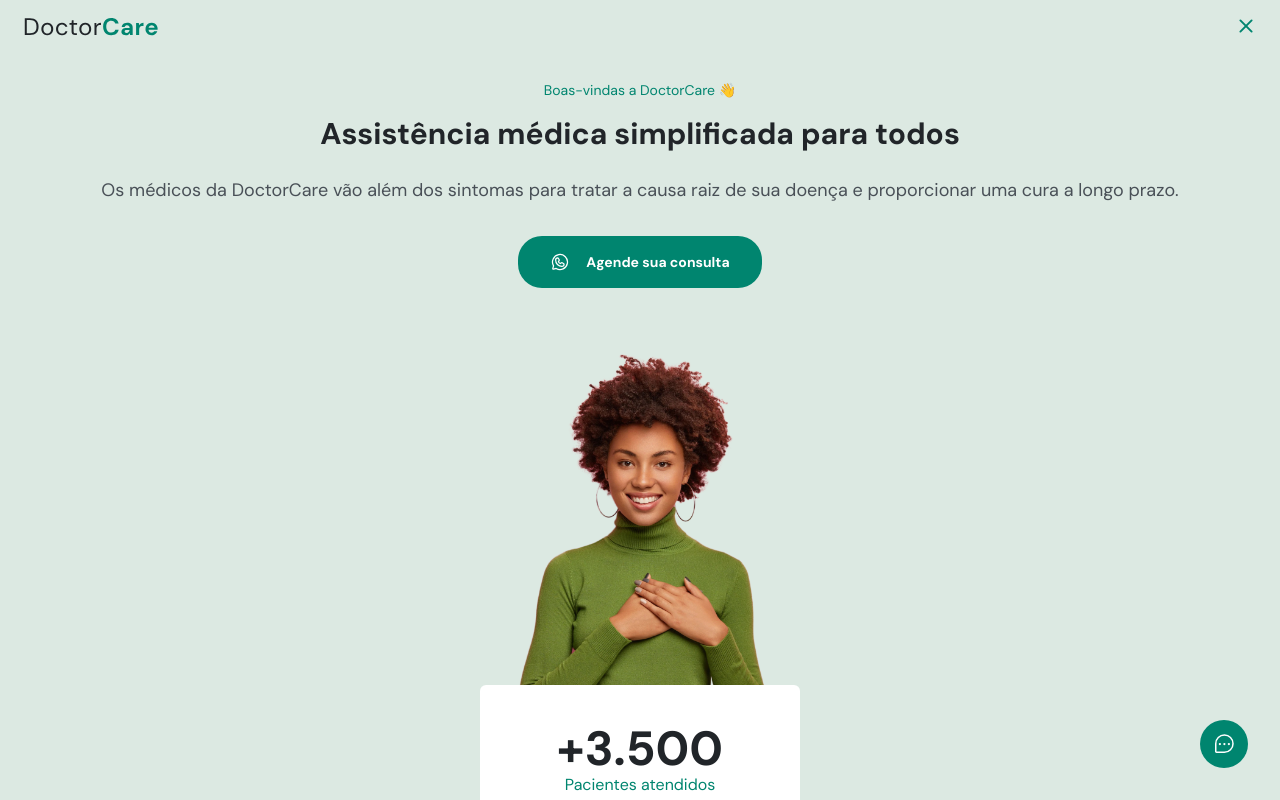
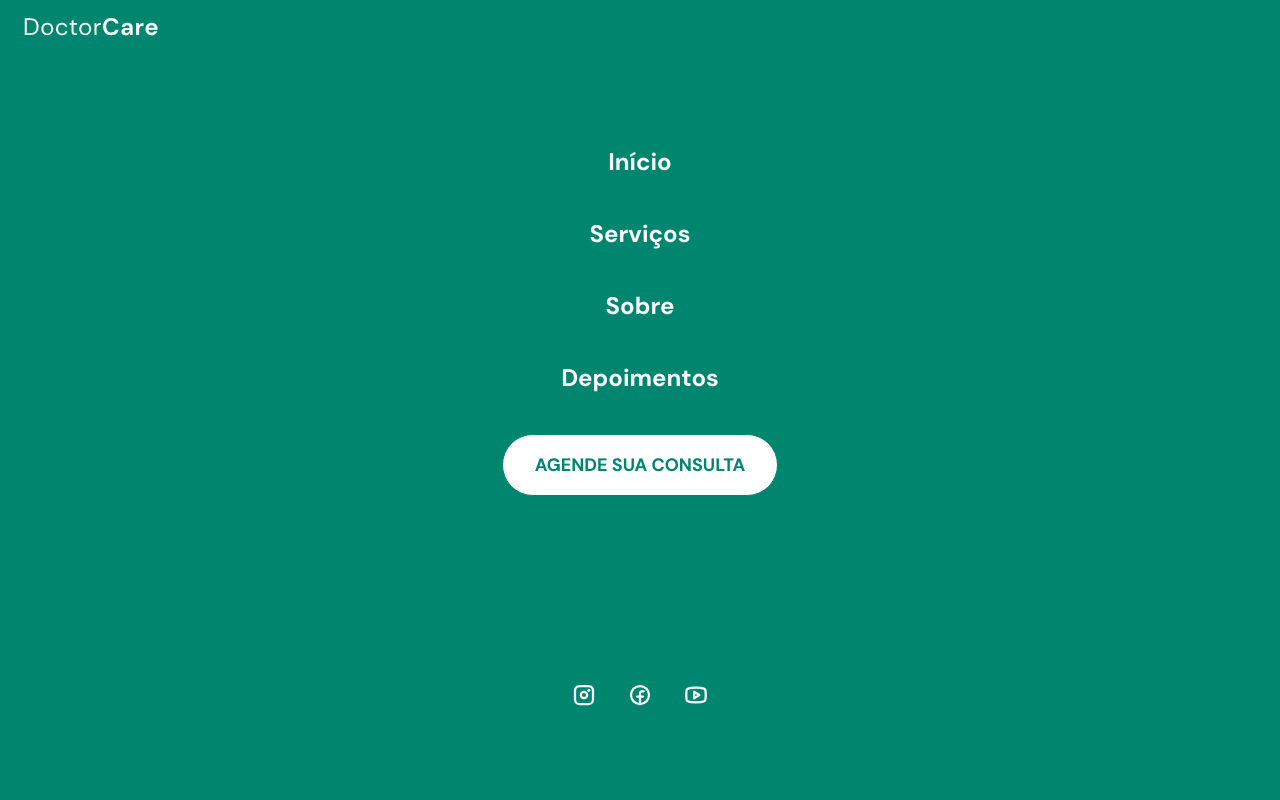
Before and after one commit to BrunoBecoski/NLW-8-Return-Impulse, a React (Vite) app in the folder web/: page / in a window 1280 px wide. Both pictures are taken after a click on the button 1246 px from the left and 26 px from the top of the page. Shown: the top 800 px of the page. Built offline with nearby package versions, Linux system fonts and the light colour scheme; no server answers.

Commit message:
Criação do componente Button

```diff
--- a/web/src/App.tsx
+++ b/web/src/App.tsx
@@ -1,13 +1,22 @@
+import { useState } from 'react';
+
 import { NavBar } from './components/NavBar';
 import { Header } from './components/Header';
 import { Widget } from './components/Widget';
 
 export function App() {
+  const [menuIsOpen, setMenuIsOpen] = useState(false);
+
  return (
     <div>
-      <NavBar />
-      <Header />
-      <Widget />
+      <NavBar menuIsOpen={menuIsOpen} setMenuIsOpen={setMenuIsOpen}/>
+      {
+        !menuIsOpen &&
+        <>
+          <Header />
+          <Widget />
+        </>
+      }
     </div>
   );
 }
--- /dev/null
+++ b/web/src/components/Button.tsx
@@ -0,0 +1,42 @@
+interface ButtonProps extends React.ButtonHTMLAttributes<HTMLButtonElement> {
+  onSurface?: boolean;
+}
+
+export function Button({
+  onSurface = false,
+  children,
+  className,
+  ...rest
+}: ButtonProps) {
+  if(onSurface) {
+    return (
+      <button
+        className={`
+          py-4 px-8 rounded-full
+          font-bold text-lg uppercase
+        bg-brand-50 text-brand-500 border-[1px] border-brand-500
+        hover:bg-brand-500 hover:text-brand-50 hover:border-brand-50 transition-colors
+          ${className}
+        `}
+        {...rest}
+      >
+        {children}
+      </button>
+    );
+  } else {
+    return (
+      <button
+        className={`
+          flex items-center justify-center gap-4 py-4 px-8 rounded-full
+          font-bold text-sm uppercase
+        bg-brand-500 text-brand-50
+        hover:bg-brand-900 transition-colors
+          ${className}
+        `}
+        {...rest}
+      >
+        {children}
+      </button>
+    );
+  }
+}
--- a/web/src/components/Header.tsx
+++ b/web/src/components/Header.tsx
@@ -1,20 +1,21 @@
 import { WhatsappLogo } from 'phosphor-react';
+
+import { Button } from './Button';
 
 import womanImageUrl from '../assets/woman.png';
 
 export function Header() {
   return (
-    <header className="text-center bg-brand-200 h-[64rem] px-6 pt-10">
-        <div>
-          <h4 className="text-sm text-brand-500 mt-10">Boas-vindas a DoctorCare 👋</h4>
+    <header className="text-center bg-brand-200 h-[1080px] px-6 pt-10">
+      <div className="flex flex-col items-center">
+        <h4 className="text-sm font-bold uppercase text-brand-500 mt-10">Boas-vindas a DoctorCare 👋</h4>
         <h1 className="mt-4 font-bold text-3xl text-brand-headline" >Assistência médica simplificada para todos</h1>
         <p className="mt-6 text-lg">Os médicos da DoctorCare vão além dos sintomas para tratar a causa raiz de sua doença e proporcionar uma cura a longo prazo.</p>
 
-          <button className="mt-8 mx-auto bg-brand-500 text-brand-50 font-bold text-sm flex items-center justify-center gap-4 py-4 px-8 rounded-3xl">
+        <Button className="mt-8">
           <WhatsappLogo size={20} />
           Agende sua consulta
-          </button>
-
+        </Button>
       </div>
       <img className="w-64 m-auto mt-16"
         src={womanImageUrl}
--- a/web/src/components/NavBar.tsx
+++ b/web/src/components/NavBar.tsx
@@ -3,26 +3,42 @@ import { FacebookLogo, InstagramLogo, List, X, YoutubeLogo } from 'phosphor-reac
 
 import logoImageUrl from '../assets/logo.svg';
 import logoOnSurfaceUrl from '../assets/logoOnSurface.svg';
+import { Button } from './Button';
 
-export function NavBar() {
+interface NavBarProps {
+  menuIsOpen: boolean;
+  setMenuIsOpen: (data: boolean) => void;
+}
+
+export function NavBar({ menuIsOpen, setMenuIsOpen }: NavBarProps) {
  const [offset, setOffset] = useState(0);
- const [menuIsOpen, setMenuIsOpen] = useState(false);
- const navRef = useRef<HTMLDivElement>(null);
+ const divRef = useRef<HTMLDivElement>(null);
 
   function setScroll() {
     setOffset(window.scrollY);
   };
 
+  function handleButtonList() {
+    setMenuIsOpen(!menuIsOpen);
+  }
+
+  function addStyle() {
+    divRef.current?.classList.add("bg-brand-500");
+    divRef.current?.getElementsByClassName("button-list")[0].classList.add("text-brand-50");
+  }
+
+  function removeStyle() {
+    divRef.current?.classList.remove("bg-brand-500");
+    divRef.current?.getElementsByClassName("button-list")[0].classList.remove("text-brand-50");
+  }
+
   useEffect(() => {
-    if(offset > 0) {
-      navRef.current?.classList.add("bg-brand-500");
-      navRef.current?.getElementsByClassName("button-list")[0].classList.add("text-brand-50");
-
+    if(offset > 0 || menuIsOpen) {
+      addStyle()
     } else {
-      navRef.current?.classList.remove("bg-brand-500");
-      navRef.current?.getElementsByClassName("button-list")[0].classList.remove("text-brand-50");
+      removeStyle()
     }
-  }, [offset])
+  }, [offset, menuIsOpen])
 
   useEffect(() => {
     window.addEventListener("scroll", setScroll);
@@ -32,21 +48,62 @@ export function NavBar() {
   }, []);
 
   return (
-    <nav
-      ref={navRef}
-      className="flex justify-between items-center w-full fixed px-6 py-4"
-    >
+    <nav className="flex flex-col fixed">
+      <div ref={divRef} className="flex justify-between items-center w-screen px-6 py-4">
         <a href="#">
-        <img src={offset > 0 ? logoOnSurfaceUrl : logoImageUrl } alt="Logo DoctorCare" />
+          <img
+            src={offset > 0 || menuIsOpen ? logoOnSurfaceUrl : logoImageUrl }
+            alt="Logo DoctorCare"
+          />
         </a>
 
-      <button onClick={() => setMenuIsOpen(!menuIsOpen)}className="button-list text-brand-500">
+        <button onClick={handleButtonList} className="button-list text-brand-500">
           {
             menuIsOpen
             ? <X size={20} weight={'bold'} />
             : <List size={20} weight={'bold'} />
           }
         </button>
+      </div>
+
+      {
+        menuIsOpen &&
+        <div
+          style={{ height: `calc(${window.innerHeight}px - ${divRef.current?.clientHeight}px)` }}
+          className="flex flex-col items-center justify-around w-screen text-center bg-brand-500"
+        >
+          <div className="flex flex-col gap-10">
+            <ul className="flex flex-col gap-10 text-brand-50 text-2xl font-bold">
+              <li className="hover:opacity-80"><a href="#">Início</a></li>
+              <li className="hover:opacity-80"><a href="#">Serviços</a></li>
+              <li className="hover:opacity-80"><a href="#">Sobre</a></li>
+              <li className="hover:opacity-80"><a href="#">Depoimentos</a></li>
+            </ul>
+
+            <Button onSurface>
+              Agende sua consulta
+            </Button>
+          </div>
+
+          <ul className="flex gap-8 text-brand-50">
+            <li className="hover:opacity-80">
+              <a target="_blank" href="https://www.instagram.com">
+                <InstagramLogo size={24} weight={'bold'} />
+              </a>
+            </li>
+            <li className="hover:opacity-80">
+              <a target="_blank" href="https://www.facebook.com">
+                <FacebookLogo size={24} weight={'bold'} />
+              </a>
+            </li>
+            <li className="hover:opacity-80">
+              <a target="_blank" href="https://www.youtube.com">
+                <YoutubeLogo size={24} weight={'bold'} />
+              </a>
+            </li>
+          </ul>
+        </div>
+      }
     </nav>
   );
 }
--- a/web/src/components/Widget.tsx
+++ b/web/src/components/Widget.tsx
@@ -6,12 +6,12 @@ import { WidgetForm } from './WidgetForm';
 export function Widget() {
 
   return (
-    <Popover className="absolute bottom-4 right-4 md:bottom-8 md:right-8 flex flex-col items-end">
+    <Popover className="fixed flex flex-col items-end bottom-4 right-4 md:bottom-8 md:right-8">
       <Popover.Panel>
         <WidgetForm />
       </Popover.Panel>
 
-      <Popover.Button className="bg-brand-500 rounded-full px-3 h-12 text-white flex items-center group">
+      <Popover.Button className="flex items-center px-3 h-12 group bg-brand-500 rounded-full text-white ">
         <ChatTeardropDots className="w-6 h-6" />
 
         <span className="max-w-0 overflow-hidden group-hover:max-w-xs transition-all duration-500 ease-linear">
```
Lines whose indentation alone changed are shown as unchanged.
